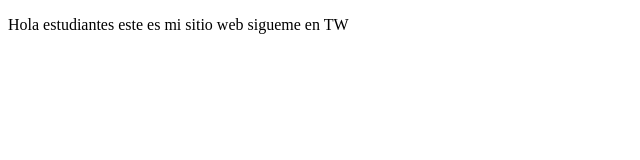
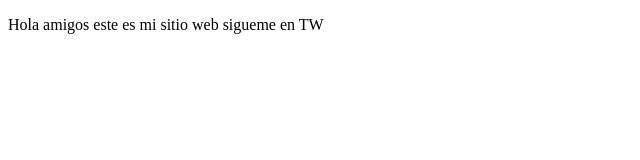
Before and after one commit to ivan1585397/demo, a plain HTML site: page index.html in a window 1280 px wide. Shown: the full height of the page, 0-640 px from the left. Drawn offline with Linux system fonts and the light colour scheme.

Commit message:
Second Commit

```diff
--- a/index.html
+++ b/index.html
@@ -7,7 +7,7 @@
 </head>
 <body>
     <p>
-        Hola estudiantes este es mi sitio web sigueme en TW
+        Hola amigos este es mi sitio web sigueme en TW
     </p>
 </body>
 </html>
```
